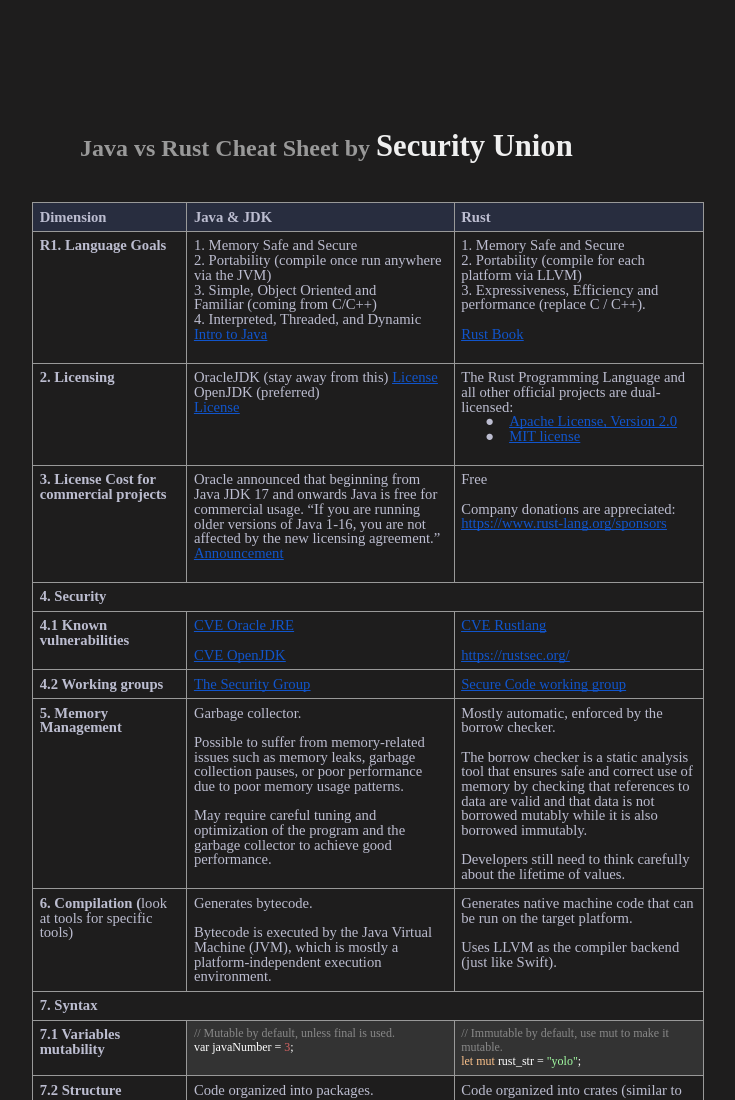
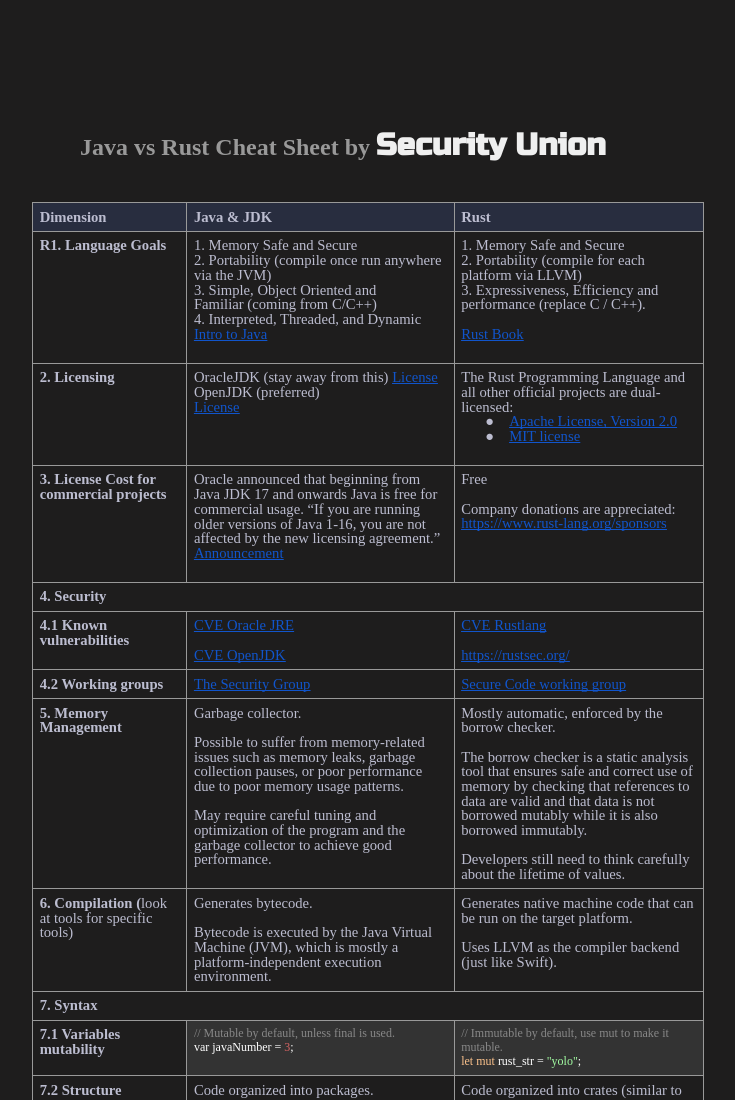
Before and after one commit to security-union/rust-vs-java, a plain HTML site: page docs/index.html in a window 1280 px wide. Shown: the top 1100 px of the page, without its empty margins (24-759 px from the left). Drawn offline with Linux system fonts and the light colour scheme; a web font is replaced by a local one.

Commit message:
add Russo one

```diff
--- a/docs/index.html
+++ b/docs/index.html
@@ -1,7 +1,9 @@
 <html>
 
 <head>
+    <meta id="Viewport" name="viewport" content="initial-scale=1, maximum-scale=1, minimum-scale=1, user-scalable=yes">
     <meta content="text/html; charset=UTF-8" http-equiv="content-type">
+    <link href='https://fonts.googleapis.com/css?family=Russo One' rel='stylesheet'>
     <style type="text/css">
         @import url('./style.css');
 
```
